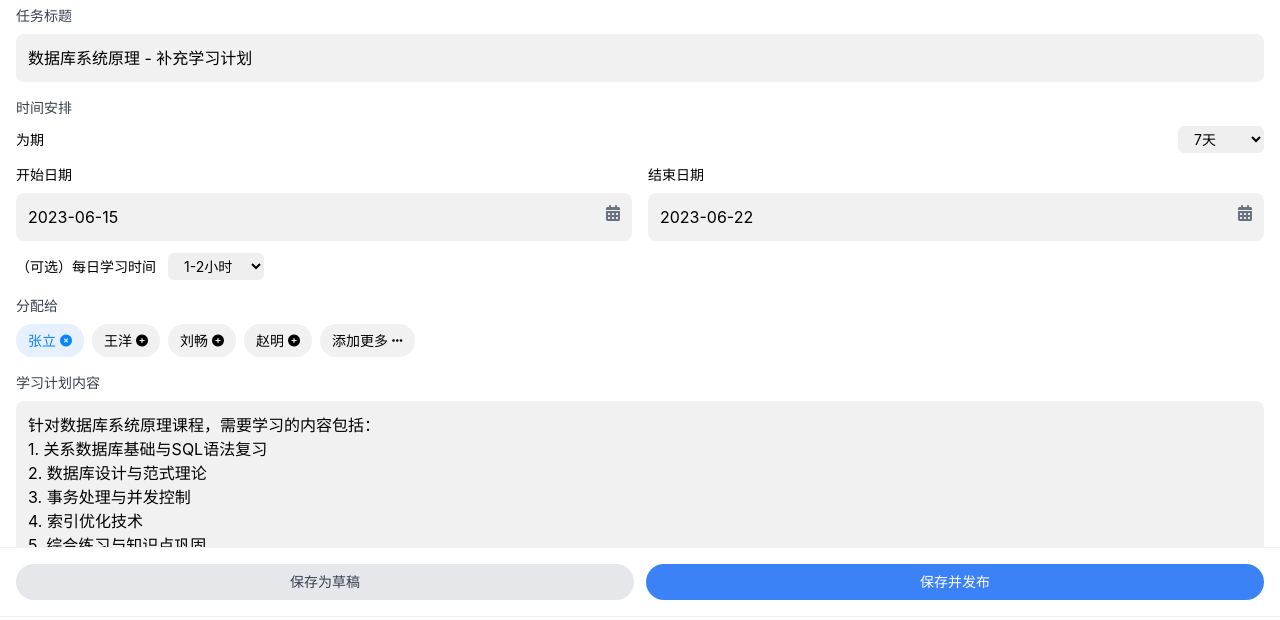
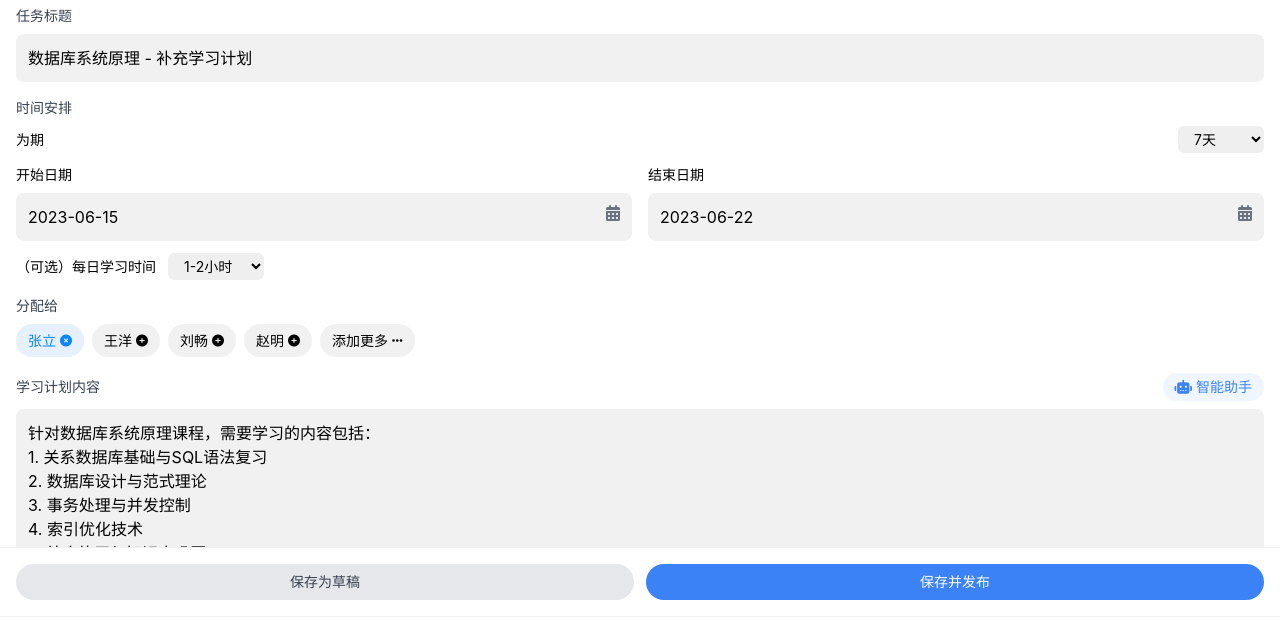
Before and after one commit to ZengLiangYi/OA-PR, a plain HTML site: page pages/leader_task_edit.html in a window 1280 px wide. Shown: the part 101-721 px from the top of the page. Drawn offline with nearby package versions, Linux system fonts and the light colour scheme.

Commit message:
在任务编辑页面中添加智能助手按钮

```diff
--- a/pages/leader_task_edit.html
+++ b/pages/leader_task_edit.html
@@ -280,7 +280,13 @@
 
             <!-- 学习计划 -->
             <div class="mb-4">
-                <label class="block text-sm font-medium text-gray-700 mb-2">学习计划内容</label>
+                <div class="flex justify-between items-center mb-2">
+                    <label class="block text-sm font-medium text-gray-700">学习计划内容</label>
+                    <button class="flex items-center text-blue-500 text-sm bg-blue-50 rounded-full px-3 py-1"
+                        onclick="openAIAssistant()">
+                        <i class="fas fa-robot mr-1"></i> 智能助手
+                    </button>
+                </div>
                 <textarea class="ios-textarea" rows="6" placeholder="描述学习计划的大体内容，AI助手将据此生成详细的每日任务...">针对数据库系统原理课程，需要学习的内容包括：
 1. 关系数据库基础与SQL语法复习
 2. 数据库设计与范式理论
```
